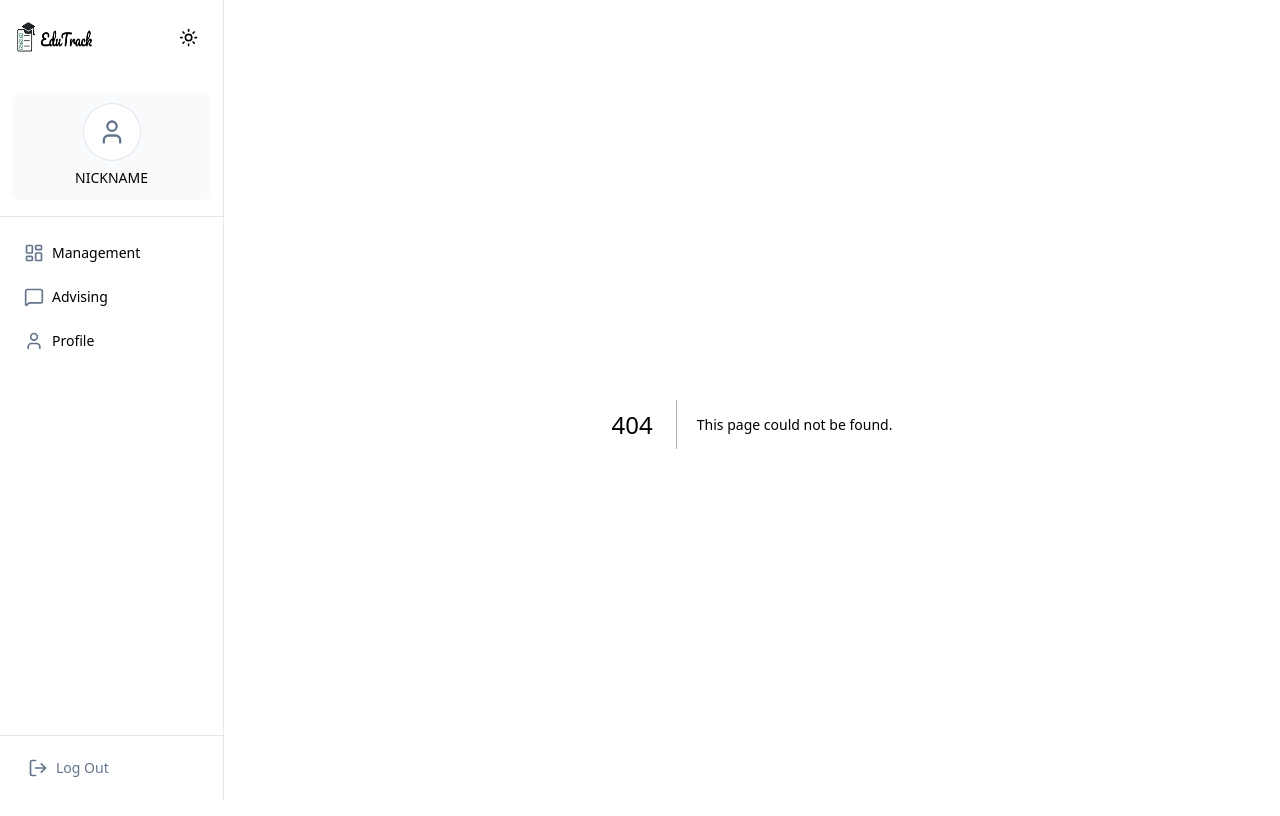
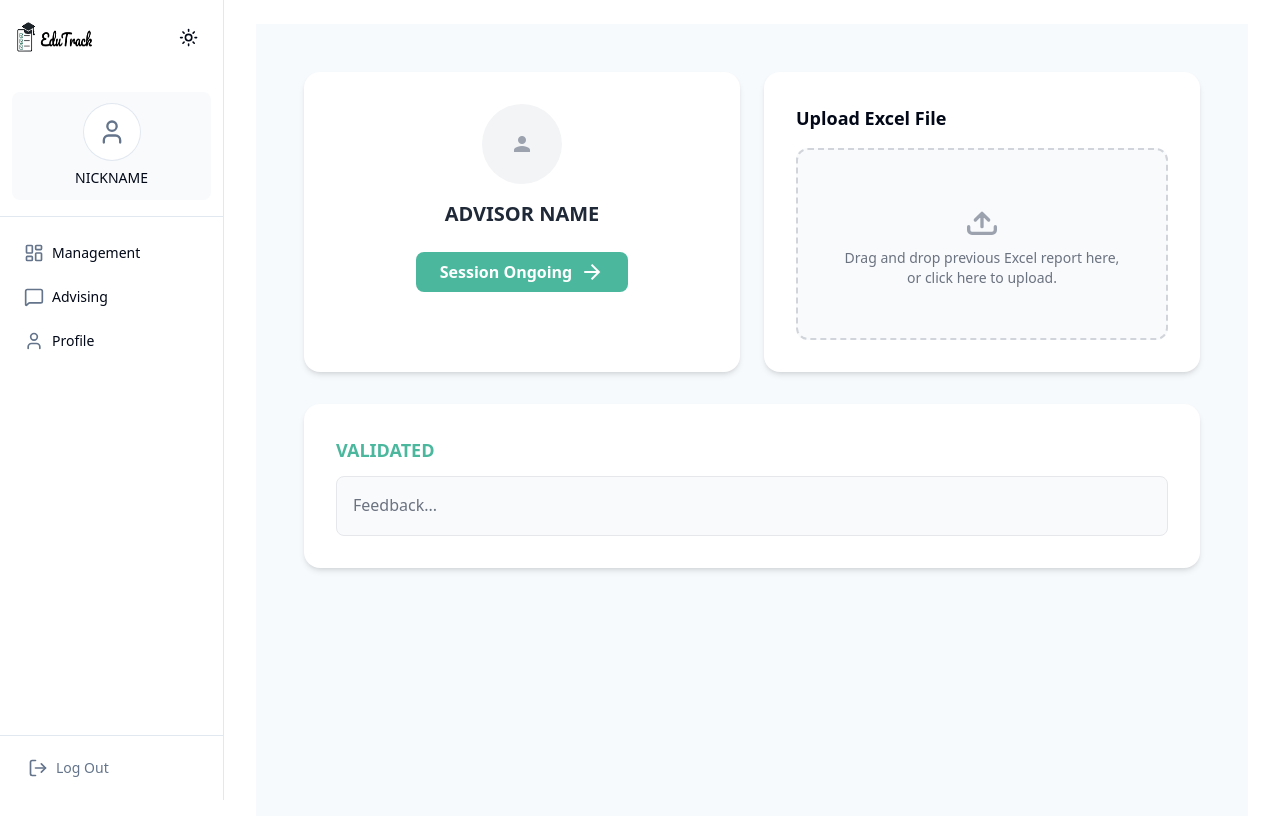
Before and after one commit to SomavateyHeng7/course-audit, a Next.js app: page /advisor/advising in a window 1280 px wide. Before the commit this address had no page. Shown: the top 816 px of the page. Built offline with nearby package versions, Linux system fonts and the light colour scheme.

Commit message:
advisor side

```diff
--- /dev/null
+++ b/src/app/advisor/advising/page.tsx
@@ -0,0 +1,68 @@
+"use client";
+
+import { useRef } from "react";
+
+export default function AdvisingDashboard() {
+  const fileInputRef = useRef<HTMLInputElement>(null);
+
+  return (
+    <div className="min-h-screen bg-[#f7fafd] flex justify-center py-12 px-6">
+      <div className="flex flex-col w-full max-w-4xl gap-8">
+        {/* Top Section: Advisor + Upload side-by-side */}
+        <div className="flex flex-row gap-6 w-full">
+          {/* Advisor Card */}
+          <div className="bg-white rounded-2xl shadow-md p-8 flex flex-col items-center flex-1">
+            <div className="w-20 h-20 rounded-full bg-gray-100 flex items-center justify-center mb-4">
+              <span className="material-icons text-gray-400 text-5xl">person</span>
+            </div>
+            <div className="text-gray-800 font-bold text-xl mb-6">ADVISOR NAME</div>
+            <button className="bg-[#4bb89e] text-white px-6 py-2 rounded-lg font-semibold flex items-center gap-2 hover:bg-[#399e85] transition">
+              Session Ongoing
+              <span className="material-icons text-base">arrow_forward</span>
+            </button>
+          </div>
+
+          {/* Upload Excel File */}
+          <div className="bg-white rounded-2xl shadow-md p-8 flex flex-col flex-1">
+            <label className="block font-bold text-lg mb-4">Upload Excel File</label>
+            <div
+              className="h-48 border-2 border-dashed border-gray-300 rounded-xl flex flex-col items-center justify-center text-gray-500 cursor-pointer bg-[#f9fafb] hover:bg-gray-50 transition"
+              onClick={() => fileInputRef.current?.click()}
+            >
+              <svg
+                className="w-10 h-10 mb-2 text-gray-400"
+                fill="none"
+                stroke="currentColor"
+                strokeWidth="2"
+                viewBox="0 0 24 24"
+              >
+                <path strokeLinecap="round" strokeLinejoin="round" d="M12 16v-8m0 0l-4 4m4-4l4 4M4 16v2a2 2 0 002 2h12a2 2 0 002-2v-2" />
+              </svg>
+              <p className="text-center text-sm text-gray-500">
+                Drag and drop previous Excel report here,<br />
+                or click here to upload.
+              </p>
+              <input
+                type="file"
+                accept=".xlsx,.xls"
+                ref={fileInputRef}
+                className="hidden"
+              />
+            </div>
+          </div>
+        </div>
+
+        {/* Validated Feedback */}
+        <div className="bg-white rounded-2xl shadow-md p-8 w-full">
+          <h2 className="text-[#4bb89e] font-bold text-lg mb-3">VALIDATED</h2>
+          <div className="w-full border border-gray-200 rounded-lg bg-[#f9fafb] p-4 text-gray-500 min-h-[60px]">
+            Feedback...
+          </div>
+        </div>
+      </div>
+
+      {/* Material Icons CDN */}
+      <link href="https://fonts.googleapis.com/icon?family=Material+Icons" rel="stylesheet" />
+    </div>
+  );
+}
--- /dev/null
+++ b/src/app/advisor/page.tsx
@@ -0,0 +1,51 @@
+"use client";
+
+import { useRef } from "react";
+
+export default function AdvisingDashboard() {
+  const fileInputRef = useRef<HTMLInputElement>(null);
+
+  return (
+    <div className="min-h-screen bg-[#f7fafd] flex justify-center py-12 px-6">
+      <div className="flex gap-8 w-full max-w-6xl">
+        {/* Advisor Card */}
+        <div className="bg-white rounded-2xl shadow-md p-8 flex flex-col items-center w-[420px]">
+          <div className="w-20 h-20 rounded-full bg-gray-100 flex items-center justify-center mb-4">
+            <span className="material-icons text-gray-400 text-5xl">person</span>
+          </div>
+          <div className="text-gray-800 font-bold text-xl mb-6">ADVISOR NAME</div>
+          <button className="bg-[#4bb89e] text-white px-6 py-2 rounded-lg font-semibold flex items-center gap-2 hover:bg-[#399e85] transition">
+            Request Session
+            <span className="material-icons text-base">arrow_forward</span>
+          </button>
+        </div>
+
+        {/* File Upload Card */}
+        <div className="bg-white rounded-2xl shadow-md p-8 flex flex-col w-[420px]">
+          <label className="block font-bold text-lg mb-4">Upload Excel File</label>
+          <div
+            className="h-48 border-2 border-dashed border-gray-300 rounded-xl flex flex-col items-center justify-center text-gray-500 cursor-pointer hover:bg-gray-50 transition"
+            onClick={() => fileInputRef.current?.click()}
+          >
+            <svg className="w-10 h-10 mb-2 text-gray-400" fill="none" stroke="currentColor" strokeWidth="2" viewBox="0 0 24 24">
+              <path strokeLinecap="round" strokeLinejoin="round" d="M12 16v-8m0 0l-4 4m4-4l4 4M4 16v2a2 2 0 002 2h12a2 2 0 002-2v-2" />
+            </svg>
+            <p className="text-center text-sm">
+              Drag and drop previous Excel report here,<br />
+              or click here to upload.
+            </p>
+            <input
+              type="file"
+              accept=".xlsx,.xls"
+              ref={fileInputRef}
+              className="hidden"
+            />
+          </div>
+        </div>
+      </div>
+
+      {/* Material Icons CDN */}
+      <link href="https://fonts.googleapis.com/icon?family=Material+Icons" rel="stylesheet" />
+    </div>
+  );
+}
```
